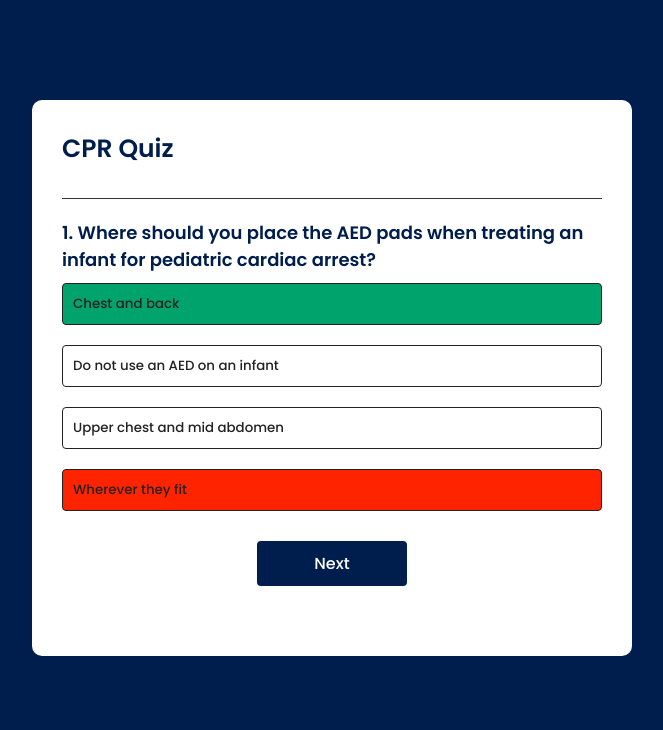
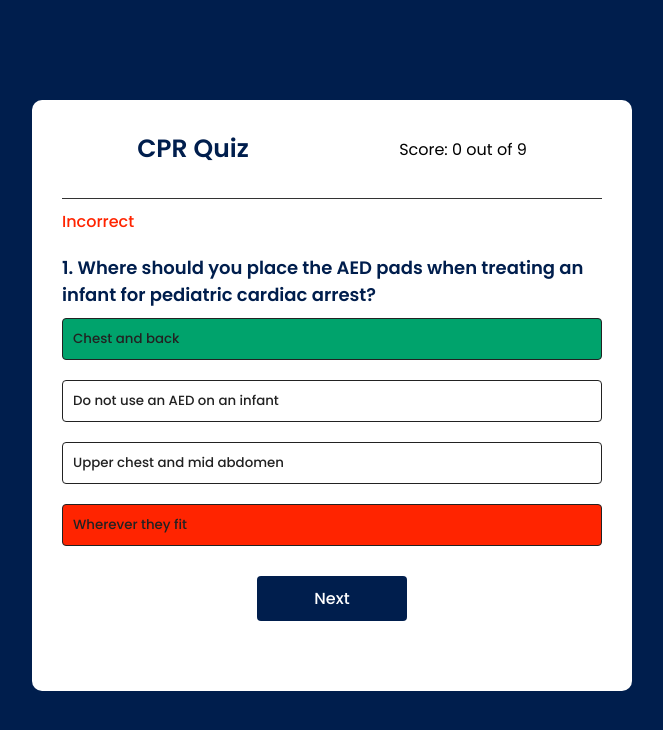
Before and after one commit to diegoram23/cpr-quiz, a plain HTML site: page index.html in a window 1280 px wide. Both pictures are taken after a click on the button "Wherever they fit". Shown: the whole page, without its empty margins (308-971 px from the left). Drawn offline with Linux system fonts and the light colour scheme.

Commit message:
Incrementing and displaying score

```diff
--- a/index.html
+++ b/index.html
@@ -16,9 +16,13 @@
 
 <body>
     <div class="app">
-        <h1>CPR Quiz</h1>
+        <header>
+            <h1>CPR Quiz</h1>
+            <p id="scoreboard"></p>
+        </header>
+        <p id="result"></p>
         <main class="quiz">
-            <h2 id="question">Question goes here</h2>
+            <h2 id="question"></h2>
             <section id="answer-buttons">
 
             </section>
--- a/index.js
+++ b/index.js
@@ -4,6 +4,8 @@ import { questions } from "/questions.js";
 const questionEl = document.getElementById('question')
 const answerBtn = document.getElementById('answer-buttons')
 const nextBtn = document.getElementById('next-btn')
+const result = document.getElementById('result')
+const scoreboard = document.getElementById('scoreboard')
 
 let score = 0
 let currentQuestionIndex = 0
@@ -28,9 +30,21 @@ const handleAnswerClick = (id) => {
     // Changes background color if answer choosen
     if (isCorrect) {
         id.style.backgroundColor = '#00a36c'
+        // Increments score
         score++
+        handleScore()
+        // Message displaying incorrect
+        result.style.display = 'block'
+        result.textContent = 'Correct!'
+        result.style.color = '#00a36c'
+
     } else {
         id.style.backgroundColor = '#ff2400'
+        handleScore()
+        // Message displaying incorrect
+        result.style.display = 'block'
+        result.textContent = 'Incorrect'
+        result.style.color = '#ff2400'
     }
 
     // Next button appears after first answer click
@@ -46,18 +60,20 @@ const handleAnswerClick = (id) => {
     })
 }
 
-const handleNextBtn = () => {
-    currentQuestionIndex++
-    getShowQuestionHtml()
-    console.log(currentQuestionIndex, 'here')
+const handleScore = () => {
+    //Increments score by 1
+   scoreboard.innerHTML = `Score: ${score} out of ${questions.length}`
 }
 
-const startQuiz = () => {
-    score = 0
-    currentQuestionIndex = 0
+// Advances to next question
+const handleNextBtn = () => {
+    // Hides result message
+    result.style.display = 'none'
+    currentQuestionIndex++
     getShowQuestionHtml()
 }
 
+// Collects html for current question and possible answers
 const getShowQuestionHtml = () => {
     let questionHtml = ''
 
@@ -74,5 +90,13 @@ const getShowQuestionHtml = () => {
         document.getElementById('answer-buttons').innerHTML = questionHtml
     })
 }
+
+// Starts quiz from the beginning with 0 score
+const startQuiz = () => {
+    score = 0
+    currentQuestionIndex = 0
+    getShowQuestionHtml()
+}
+
 //initializes the app
 startQuiz()
--- a/styles.css
+++ b/styles.css
@@ -22,8 +22,20 @@ body {
     font-size: 25px;
     color: #001e4d;
     font-weight: 600;
+}
+
+header {
+    display: flex;
+    align-items: center;
+    justify-content: space-around;
     border-bottom: 1px solid #333;
     padding-bottom: 30px;
+}
+
+#result {
+    padding-top: 10px;
+    font-weight: 500;
+    display: none;
 }
 
 .quiz {
```
